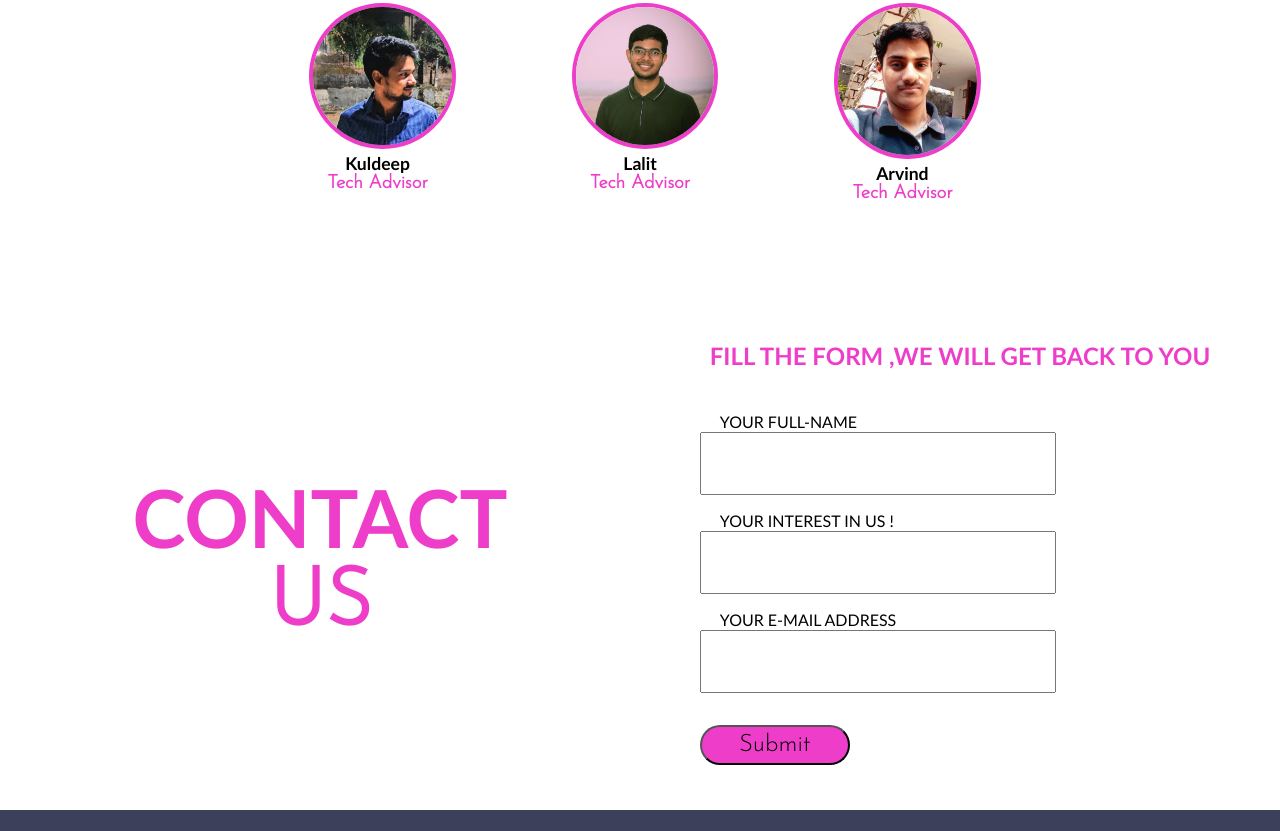
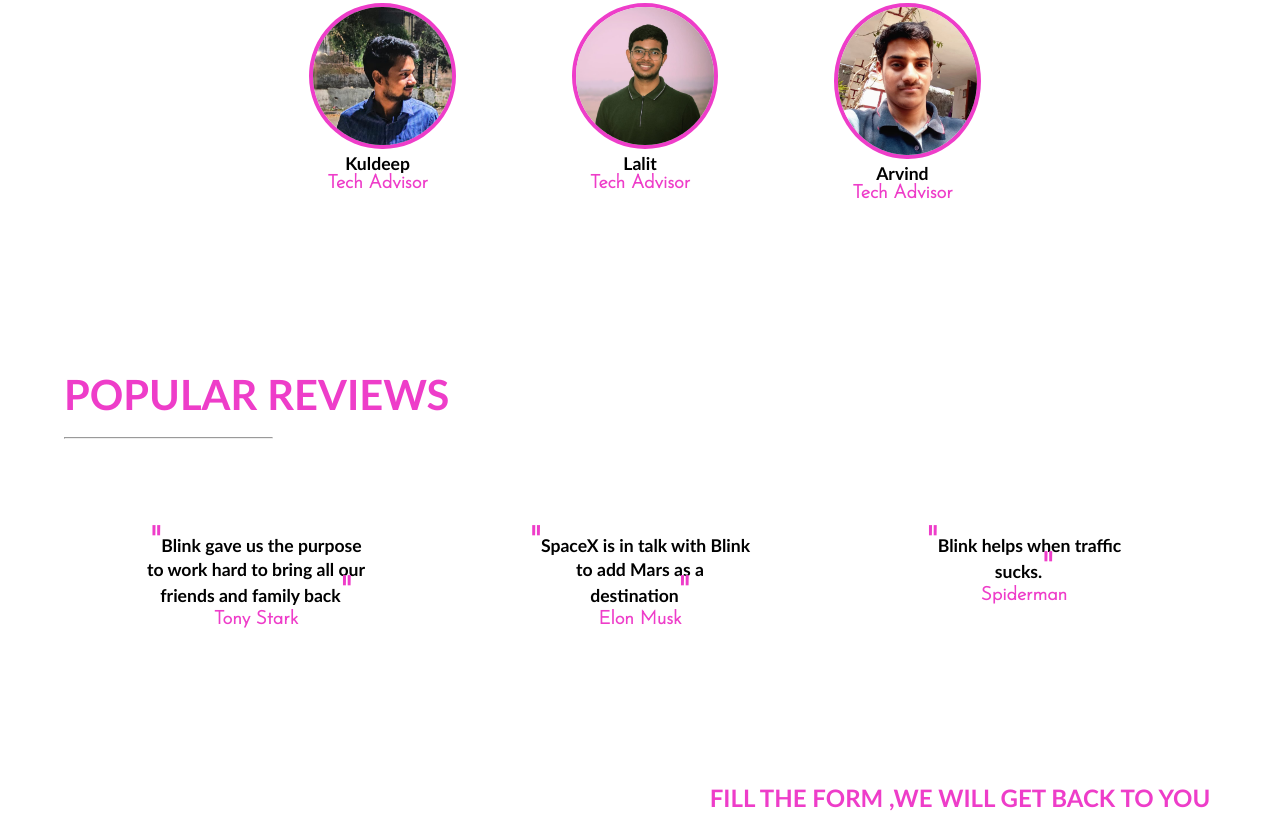
Before and after one commit to iamsmruti/Blink, a plain HTML site: page index.html in a window 1280 px wide. Shown: the part 1965-2796 px from the top of the page. Drawn offline with Linux system fonts and the light colour scheme.

Commit message:
Added Reviews Section

```diff
--- a/index.html
+++ b/index.html
@@ -20,6 +20,7 @@
                 <ul>
                     <li><a href="#benefits">BENEFITS</a></li>
                     <li><a href="#team">OUR TEAM</a></li>
+                    <li><a href="#review">REVIEWS</a></li>
                     <li><a href="#contact">CONTACT</a></li>
                 </ul>
             </div>
@@ -55,7 +56,7 @@
 
         <div class="con3">
             <div class="c3">
-                <h2>BENIFITS</h2>
+                <h2>BENEFITS</h2>
                 <ul>
                     <li><span>-</span> Improves Eagerness to work</li>
                     <li><span>-</span> Reduces Stress</li>
@@ -110,6 +111,26 @@
             </div>
         </div>
     </div>
+
+    <div id="review" class="con5 REV">
+        <h1>POPULAR REVIEWS</h1>
+        <hr>
+        <div class="profiles reviews">
+            <div class="prof rev">
+                <h2><span>"</span>Blink gave us the purpose to work hard to bring all our friends and family back<span>"</span></h2>
+                <h3>Tony Stark</h3>
+            </div>
+            <div class="prof rev">
+                <h2><span>"</span>SpaceX is in talk with Blink to add Mars as a destination<span>"</span></h2>
+                <h3>Elon Musk</h3>
+            </div>
+            <div class="prof rev">
+                <h2><span>"</span>Blink helps when traffic sucks.<span>"</span></h2>
+                <h3>Spiderman</h3>
+            </div>
+        </div>
+    </div>
+
     <!--------------------FOURTH SECTION---------------------->
         <div id="contact" class="con6">
             <div class="textCont">
@@ -179,6 +200,14 @@
             </ul>
         </div>
 
+        <div class="child">
+            <h1>Coorporate Office Address</h1>
+            <ul>
+                <li><a href="">Blink Private Limited</a></li>
+                <li><a href="">Pulastya HOR No.-111, area-51, Odisha</a></li>
+            </ul>
+        </div>
+
     </div>
 </body>
 </html>
--- a/style.css
+++ b/style.css
@@ -195,6 +195,18 @@ html{
 }
 /* THE END OF OUR TEAM SECTION */
 
+.reviews{
+    justify-content: space-around;
+}
+
+.rev span{
+    color: #Ee3dc9;
+    font-size: 200%;
+}
+
+.rev{
+    line-height: 150%;
+}
 
 /* THE START OF FOUTH SECTION */
 .con6{
```
Also changed, not shown: 2 other files.
